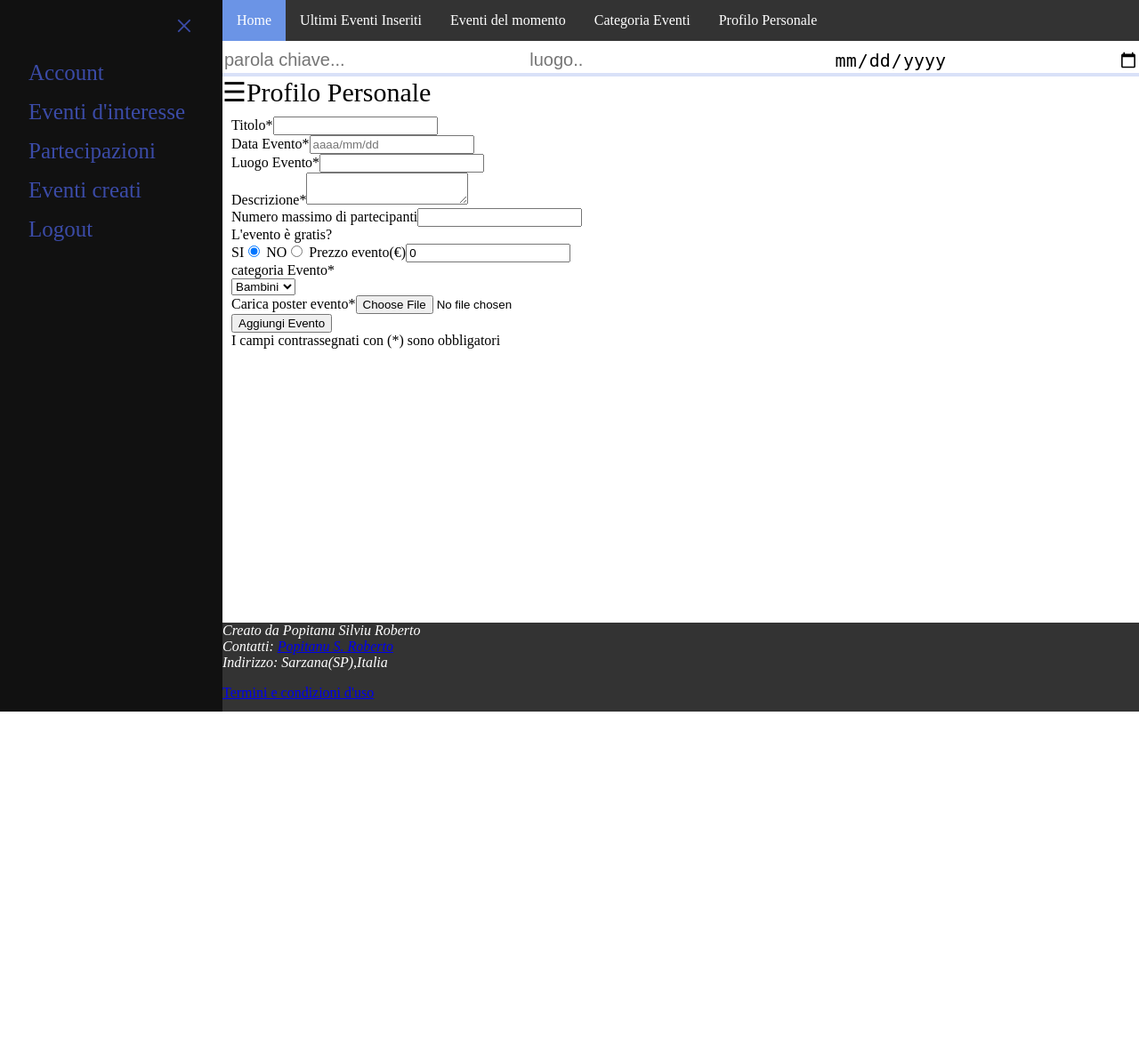
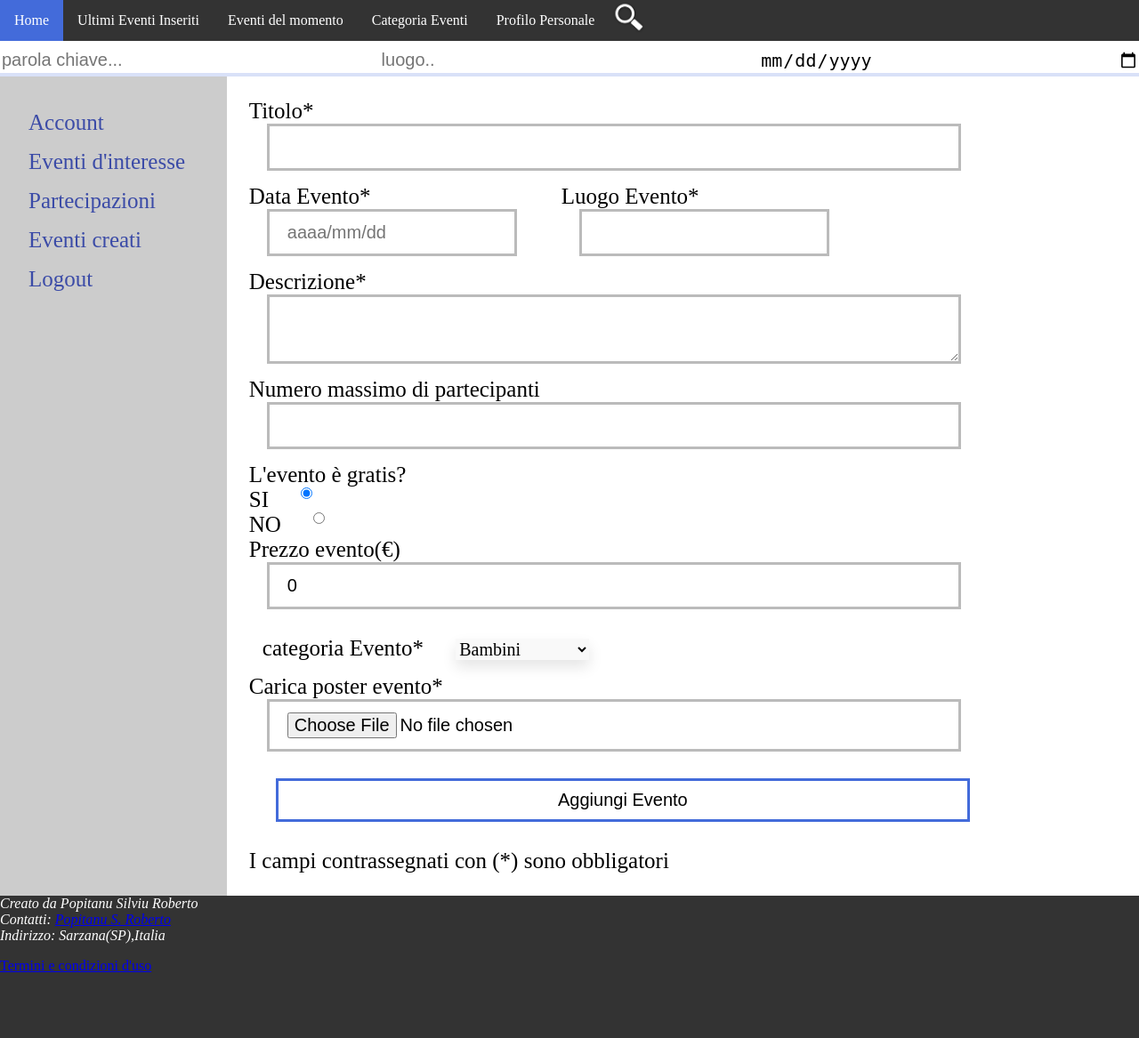
Before and after one commit to giobyR/cityscape, a PHP site: page /php/formAggiungiEvento.php in a window 1280 px wide. Shown: the whole page at 89% size. Before the commit the page ends 800 px from the top, so only its background shows below. Run offline with PHP 8.4, Linux system fonts and the light colour scheme; the visitor is signed in with stand-in values (Sample User, id 1); some web fonts are replaced.

Commit message:
css layout changes

```diff
--- a/css/footer.css
+++ b/css/footer.css
@@ -1,12 +1,11 @@
 footer{
     background-color: #333;
-    display: inline-block;
     font:italic;
     color: white;
     width: 100%;
-    height: 100px;
+    height: 20%;
     bottom: 0;
     left:0;
-    position: absolute;
-
+    float: bottom;
+    position: relative;
 }
--- a/css/formAccountUtente.css
+++ b/css/formAccountUtente.css
@@ -1,13 +1,89 @@
-.element-container{
-    width: 500px;
-    height: 30px;
+.content{
+    padding:10px;
+    width: 100%;
+    height: 100%;
+}
+.sidebar{
+    width: 25%;
+}
+
+.form-content:after{
+    content: "";
+    display: table;
+    clear: both;
+}
+.form-content{
     display: block;
-    margin: 4px;
+    font-size: 25px;
+    margin: auto;
+    width: 100%;
+    height: 100%;
+    padding: 10px;
 }
-.element-container input{
-    height: 100%;
-    width: auto;
+.form-content input,.form-content textarea{
+    width: 80%;
+    padding: 12px 20px;
+    margin: 0 20px;
+    font-size: 20px;
+    display: block;
+    border: 3px solid #ccc;
+    border-color: #bbb;
+    box-sizing: border-box;
+    margin-bottom: 15px;
 }
-#formInfoUtente{
-    display: inline-block;
+input[type="radio"]{
+    width: 45px;
 }
+input[type="submit"]{
+    background-color: white;
+    color: black;
+    border: 3px solid rgb(67, 107, 218);
+    padding: 10px 20px;
+    font-size: 20px;
+    text-align: center;
+    text-decoration: none;
+    width: 80%;
+    margin: 30px;
+}
+input[type="submit"]:hover{
+    background-color: rgb(67, 107, 218);
+    color: white;
+    box-shadow: 0px 8px 16px 0px rgba(0,0,0,0.3);
+    cursor: pointer;
+}
+.selezionePrezzo{
+    display:flex;
+    flex-direction: row;
+}
+.box-orizzontale{
+    display: flex;
+    flex-direction: row;
+    align-content: center;
+    align-items: center;
+}
+.displayVerticale{
+    display: flex;
+    flex-direction: column;
+}
+@media screen and (max-width: 700px) {
+    .sidebar,.content{
+      width: 100%;
+    }
+  }
+  .select-container{
+      padding: 15px;
+      display: block;
+  }
+  .select-container select{
+    background-color: #f9f9f9;
+    box-shadow: 0px 8px 16px 0px rgba(0,0,0,0.1);
+    z-index: 1;
+    font-family: "sanFranciscoThin";
+    font-size: 20px;
+    overflow: hidden;
+    border: hidden;
+    margin-right: 0;
+    margin-left: 30px;
+    width: 150px;
+    padding: 0;
+  }
--- a/css/layout_evento.css
+++ b/css/layout_evento.css
@@ -3,7 +3,7 @@
 }
 .container-img{
     position: relative;
-    max-width: 400px;
+    max-width: 300px;
     width:100%;
     border-radius: 10px;
     box-shadow: 0 4px 8px 0 rgba(0,0,0,0.2);
@@ -47,7 +47,7 @@
 
   .event-content{
       background: white;
-      max-width: 400px;
+      max-width: 300px;
       display: block;
       position: relative;
       max-height: 0;
@@ -59,12 +59,13 @@
   }
   .event-content button{
       width:100%;
+      max-width: 300px;
       background:white;
       color:rgb(59, 75, 167);
       font-size: 18px;
-      position: relative;
+      position: absolute;
       padding: 10px;
-      border: 3px solid black;
+      border: 3px solid;
       border-color: rgb(59, 75, 167);
       border-radius: 10px;
   }
@@ -75,16 +76,18 @@
       transition:  0.3s ease-out;
   }
   .event-content button:click{
-      background: rgb(52, 66, 148);
+      background: rgb(41, 52, 114);
   }
   .container{
-      display:block;
-      overflow: hidden;
-      position: relative;
-      border-radius: 10px;
-      min-width: 200px;
-      width:400px;
+    display:block;
+    overflow: hidden;
+    position: relative;
+    border-radius: 10px;
+    min-width: 200px;
+    width:300px;
     transition: 0.3s ease-out;
+    margin: 10px;
+
     }
   .container:hover{
     box-shadow: 0 8px 16px 0 rgba(0, 0, 0, 0.384);
--- a/css/main.css
+++ b/css/main.css
@@ -1,16 +1,41 @@
+@font-face{
+    font-family: "sanFranciscoThin";
+    src: url("/font/sanFranciscoThin.ttf");
+}
+@font-face{
+    font-family: "sanFranciscoRegular";
+    src: url("/font/sanFranciscoRegular.ttf");
+}
+* {
+    box-sizing: border-box;
+}
 html,
 body {
+   font-family: "sanFranciscoThin";
    margin:0;
    padding:0;
    height:100%;
+   display: block;
 }
 #main {
-    transition: margin-left 0.5s;
-    margin-left: 250px;
     position: relative;
-    min-height: 100%;
+    display: flex;
+    flex-direction: row;
+    height: auto;
+    width: 100%;
+    overflow: hidden;
 }
-#divContenuto{
-    padding:10px;
-    padding-bottom:100px;
+#divContenuto {
+    display: flex;
+    flex-direction: row;
+    padding: 15px;
+    height: 100%;
+    justify-content: center;
 }
+@media screen and (max-width: 700px) {
+    #main,footer,#divContenuto{
+        display: flex;
+        flex-direction: column;
+        height: auto;
+    }
+}
--- a/css/navbar.css
+++ b/css/navbar.css
@@ -4,6 +4,7 @@
     padding: 0;
     overflow: hidden;
     background-color: #333;
+    z-index: 1;
 }
 .active{
     background-color: rgb(107, 148, 230);
@@ -44,11 +45,16 @@ li.dropdown {
 }
 .dropdown:hover .dropdown-content {
     display: block;
+    z-index: 1;
 }
-.searchImg{
-    float:right;
-    height:20px;
-    width:20px;
+li .search-bar{
+    float: right;
+}
+input[type="image"]{
+    height: 40px;
+    float: right;
+    align-content: center;
+    justify-content: right;
 }
 .search-bar{
     background-color: white;
@@ -73,5 +79,6 @@ li.dropdown {
 @media screen and (max-width: 700px) {
     .navbar li, li a, .dropdown-content,.search-bar,.search-bar input{
         width: 100%;
+        z-index: 1;
     }
 }
--- a/css/sidebar.css
+++ b/css/sidebar.css
@@ -1,30 +1,29 @@
 .sidebar {
     height: 100%;
+    left: 0;
+    background-color: #ccc;
+    transition: 0.5s;
+    padding-top: 30px;
     width: 250px;
-    position: fixed;
-    z-index: 1;
-    top: 0;
-    left: 0;
-    background-color: #111;
-    overflow-x: hidden;
-    transition: 0.5s;
-    padding-top: 60px;
+    height: auto;
 }
 .sidebar a{
     padding: 8px 8px 8px 32px;
     text-decoration: none;
     font-size: 25px;
     color: rgb(59, 75, 167);
-    display: block;
+    display: flex;
+    flex-direction: column;
     transition: 0.3s;
 }
 .sidebar a:hover{
     color: rgb(100, 136, 212);
 }
-.sidebar .closebtn{
-    position: absolute;
-    top: 0;
-    right: 25px;
-    font-size: 36px;
-    margin-left: 50px;
+@media screen and (max-width: 700px) {
+    .sidebar,.sidebar a {
+        width: 100%;
+        justify-content: center;
+        align-content: center;
+        align-items: center;
+    }
 }
--- a/js/effects.js
+++ b/js/effects.js
@@ -1,4 +1,5 @@
 
+    /*
     function openSidebar(){
         document.getElementById("sideBar").setAttribute("style","width:250px");
         document.getElementById("main").setAttribute('style','margin-left:250px');
@@ -7,6 +8,7 @@
         document.getElementById("sideBar").setAttribute("style","width:0");
         document.getElementById("main").setAttribute('style','margin-left:0');
     }
+    */
     function searchOnHover(){
         document.getElementById("searchBar").setAttribute("style","opacity:1");
         document.getElementById("searchBar").setAttribute("style","transition:opacity 1s linear");
--- a/php/esplora_eventiPiuInteressanti.php
+++ b/php/esplora_eventiPiuInteressanti.php
@@ -17,9 +17,11 @@
     <meta name="viewport" content="width=device-width, initial-scale=1.0">
     <link rel="stylesheet" href="/css/navbar.css">
     <link rel="stylesheet" href="/css/sidebar.css">
-    <link rel="stylesheet" href="/css/layout_evento.css">
     <link rel="stylesheet" href="/css/footer.css">
     <link rel="stylesheet" href="/css/main.css">
+    <link rel="stylesheet" href="/css/formAccountUtente.css">
+    <link rel="stylesheet" href="/css/layout_evento.css">
+    <link rel="stylesheet" href="/css/pulsantiNavigazione.css">
 
     <script type="text/javascript" src="/js/effects.js"></script>
     <script type="text/javascript" src="/js/caricaEventi.js"></script>
@@ -38,13 +40,13 @@
             //echo "</div>";
         ?>
     </nav>
+    <div id="divContenuto"></div>
     <section class="pulsanti-navigazione">
         <?php
             $searchType=EVENTI_PIU_INTERESSANTI;
             include DIR_LAYOUT.'pulsanti_navigazione.php';
         ?>
     </section>
-    <div id="divContenuto"></div>
     <footer>
         <address>
             Creato da Popitanu Silviu Roberto<br>
--- a/php/esplora_eventiRecenti.php
+++ b/php/esplora_eventiRecenti.php
@@ -17,9 +17,10 @@
     <meta name="viewport" content="width=device-width, initial-scale=1.0">
     <link rel="stylesheet" href="/css/navbar.css">
     <link rel="stylesheet" href="/css/sidebar.css">
-    <link rel="stylesheet" href="/css/layout_evento.css">
     <link rel="stylesheet" href="/css/footer.css">
     <link rel="stylesheet" href="/css/main.css">
+    <link rel="stylesheet" href="/css/formAccountUtente.css">
+    <link rel="stylesheet" href="/css/layout_evento.css">
     <link rel="stylesheet" href="/css/pulsantiNavigazione.css">
 
 
--- a/php/formAggiungiEvento.php
+++ b/php/formAggiungiEvento.php
@@ -3,7 +3,7 @@
     require_once __DIR__."/configurazione.php";
     require_once DIR_SESSION."sessionManager.php";
     if(!isLogged()){
-        header("Location: ../index.html");
+        header("Location: ../index.php");
     }
 ?>
 <!DOCTYPE html>
@@ -13,42 +13,63 @@
     <meta name="viewport" content="width=device-width, initial-scale=1.0">
     <link rel="stylesheet" href="/css/navbar.css">
     <link rel="stylesheet" href="/css/sidebar.css">
-    <link rel="stylesheet" href="/css/layout_evento.css">
     <link rel="stylesheet" href="/css/footer.css">
     <link rel="stylesheet" href="/css/main.css">
+    <link rel="stylesheet" href="/css/formAccountUtente.css">
+
 
     <script type="text/javascript" src="/js/gestisciErroreForm.js"></script>
     <script type="text/javascript" src="/js/effects.js"></script>
     <title>Aggiungi Evento</title>
 </head>
 <body>
-    <?php
-        include DIR_LAYOUT.'sidebar.php';
-    ?>
-    <div id='main'>
-        <nav>
+        <nav class="navbar">
             <?php
                 include DIR_LAYOUT.'navbar.php';
             ?>
         </nav>
-        <span style="font-size:30px;cursor:pointer" onclick="openSidebar()">&#9776;Profilo Personale</span>
-        <div id="divContenuto">
-            <form id='caricaEvento' method="POST" action="/php/aggiungiEvento.php" enctype="multipart/form-data">
-                Titolo*<input type="text" name="titoloEvento" required><br>
-                Data Evento*<input type="data" name="dataEvento" id="dataEvento" placeholder='aaaa/mm/dd' required>
-                <span id="err_data"></span><br>
-                Luogo Evento*<input type="text" name="luogoEvento" required><br>
-                Descrizione*<textarea name="descrizioneEvento"
-                            row="10"
-                            columns="50"
+        <div id='main'>
+            <div class="sidebar">
+                        <?php
+                            include DIR_LAYOUT.'sidebar.php';
+                        ?>
+            </div>
+            <div id="divContenuto" class="content">
+                <form id='caricaEvento' method="POST" action="/php/aggiungiEvento.php" enctype="multipart/form-data" class="form-content">
+                    <label for="titoloEvento">Titolo*</label>
+                    <input type="text" name="titoloEvento" required>
+                    <div class="box-orizzontale">
+                        <div class="displayVerticale">
+                            <label for="dataEvento">Data Evento*</label>
+                            <input type="data" name="dataEvento" id="dataEvento" placeholder='aaaa/mm/dd' required>
+                            <span id="err_data" class="errore"></span>
+                        </div>
+                        <div class="displayVerticale">
+                            <label for="luogoEvento">Luogo Evento*</label>
+                            <input type="text" name="luogoEvento" required>
+                        </div>
+                    </div>
+                    <label for="descrizioneEvento">Descrizione*</label>
+                    <textarea name="descrizioneEvento"
+                                row="1600"
+                                columns="1000"
                                 required >
-                        </textarea><br>
-                Numero massimo di partecipanti<input type="number" name="maxPartecipanti" title="lasciare vuoto se non ci sono limiti al numero di partecipanti"><br>
-                <label>L'evento è gratis?</label><br>
-                SI<input type='radio' name='selezioneGratis' id="selezioneSI" value='si' checked required >
-                NO<input type='radio' name='selezioneGratis' id="selezioneNO" value='no'  required>
-                Prezzo evento(€)<input type='number' name='prezzoEvento' id="prezzoEvento" value='0' title="scrivere 0 se l'evento è gratis" required><br>
-                categoria Evento*<br>
+                    </textarea>
+                    <label for="maxPartecipanti">Numero massimo di partecipanti</label>
+                    <input type="number" name="maxPartecipanti" title="lasciare vuoto se non ci sono limiti al numero di partecipanti">
+                    <label for="selezioneGratis">L'evento è gratis?</label>
+                    <div class="selezionePrezzo">
+                        <label for="selezioneGratis">SI</label>
+                        <input type='radio' name='selezioneGratis' id="selezioneSI" value='si' checked required >
+                    </div>
+                    <div class="selezionePrezzo">
+                        <label for="selezioneGratis">NO</label>
+                        <input type='radio' name='selezioneGratis' id="selezioneNO" value='no'  required>
+                    </div>
+                    <label for="prezzoEvento">Prezzo evento(€)</label>
+                    <input type='number' name='prezzoEvento' id="prezzoEvento" value='0' title="scrivere 0 se l'evento è gratis" required>
+                    <div class="select-container">
+                        <label for="categoriaEvento">categoria Evento*</label>
                         <select name='categoriaEvento' required>
                             <option value='bambini'>Bambini</option>
                             <option  value='cinema'>Cinema</option>
@@ -57,23 +78,25 @@
                             <option value='nightlife'>Nightlife</option>
                             <option value='sport'>Sport</option>
                             <option value='altro'>Altro</option>
-                    </select><br>
-                Carica poster evento*<input type="file" name="posterEvento" required><br>
+                        </select>
+                    </div>
+                    <label for="posterEvento">Carica poster evento*</label>
+                    <input type="file" name="posterEvento" required>
                     <input type="submit" name="submit" value="Aggiungi Evento">
-            </form>
                     <label>I campi contrassegnati con (*) sono obbligatori</label>
                 <?php
                     if(isset($_GET['err_msg'])){
                         echo '<p> '.$_GET['err_msg'].'</p>';
                     }
                 ?>
+                </form>
+            </div>
         </div>
         <footer>
             <?php
                 include DIR_LAYOUT.'footer.php';
             ?>
         </footer>
-    </div>
     <script>
             //document.getElementById("caricaEvento").namedItem("selezioneGratis").onclick=disabilitaPrezzo;
             document.getElementById('dataEvento').onblur=function(){
--- a/php/layout/layout_evento.php
+++ b/php/layout/layout_evento.php
@@ -9,7 +9,7 @@
             <span class='groupB'>Luogo:</span>
             <span class='groupA'>partecipanti:</span>
             <span class='groupB'>Gratis</span>
-            <button >Maggiori informazioni</button>
+            <button>Maggiori informazioni</button>
         </div>
 
     </div>
--- a/php/layout/navbar.php
+++ b/php/layout/navbar.php
@@ -25,8 +25,8 @@
             <a href='php/login_reg/logout.php'>Logout</a>
         </div>
     </li>
-    <li class="searchImg">
-        <input type="image" src="/images/search.png">
+    <li >
+        <input type="image" src="/images/search.png" class="searchImg">
     </li>
     <li class="search-bar">
         <input type="text" placeholder="parola chiave..." id="cercaTesto">
--- a/php/layout/sidebar.php
+++ b/php/layout/sidebar.php
@@ -1,8 +1,5 @@
-<div id=sideBar class="sidebar">
-    <a href="javascript:void(0)" class="closebtn" onclick="closeSidebar()">&times;</a>
     <a href="/php/profilo_infoAccount.php" >Account</a>
     <a href='/php/profilo_eventiInteresse.php' >Eventi d'interesse</a>
     <a href='/php/profilo_partecipazioni.php' >Partecipazioni</a>
     <a href='/php/profilo_eventiCreati.php' >Eventi creati</a>
     <a href='php/login_reg/logout.php'>Logout</a>
-</div>
```
Also changed, not shown: php/esplora_eventiPerCategoria.php (+10 -1 lines), css/form_layout.css (line endings or trailing spaces). Lines whose indentation alone changed are shown as unchanged.
